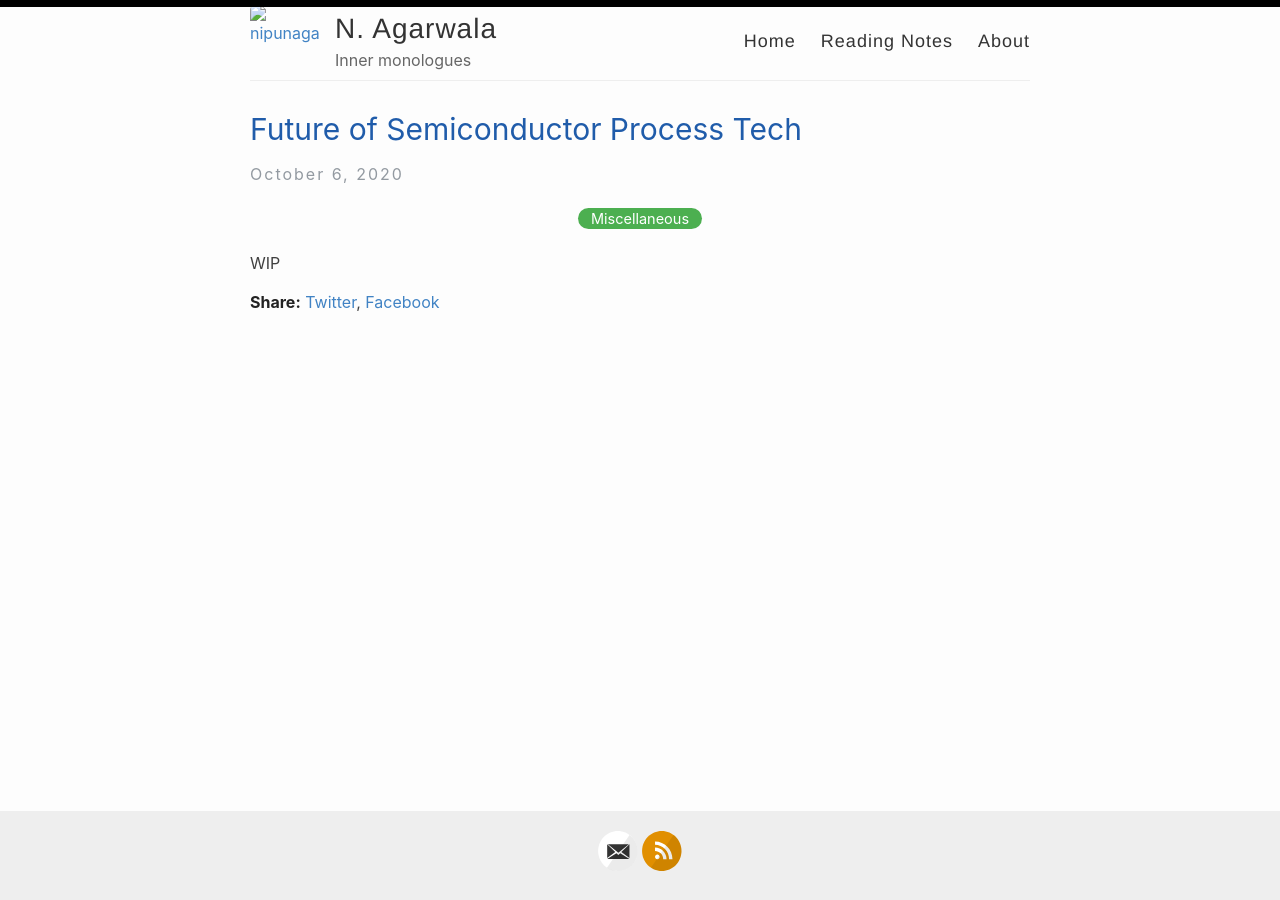
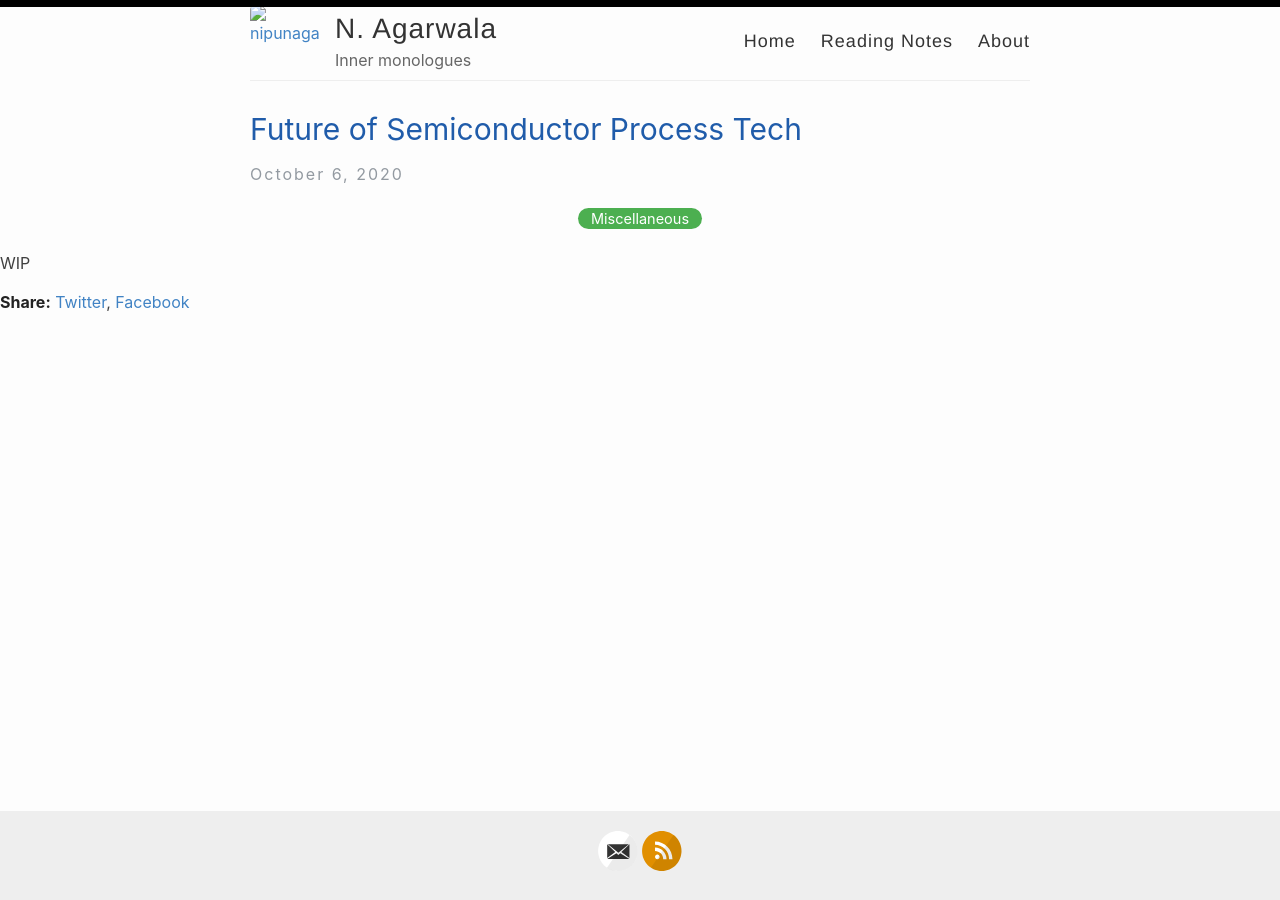
Before and after one commit to nipunagarwala/nipunagarwala.github.io, a Jekyll site: the page built from _posts/2020-10-06-Semiconductor-process-tech-future.md, in a window 1280 px wide. Built offline with Jekyll 4.4.1, drawn with Linux system fonts in a browser that asks for light colours.

Commit message:
Update post.html

```diff
--- a/_layouts/post.html
+++ b/_layouts/post.html
@@ -5,7 +5,7 @@ layout: default
 <article class="post detailed">
   <h1 style="text-align:left">{{ page.title }}</h1>
 
-  <div>
+  <!-- <div> -->
     <p style="text-align:left" class="author_title"> {{ page.date | date: "%B %e, %Y" }}</p>
     {% if page.last_modified_at %}
     <p style="text-align:left" class="author_title" datetime="{{ page.last_modified_at | date_to_xmlschema }}">(Updated: {{ page.last_modified_at | date: "%b %-d, %Y" }})</p>
```
